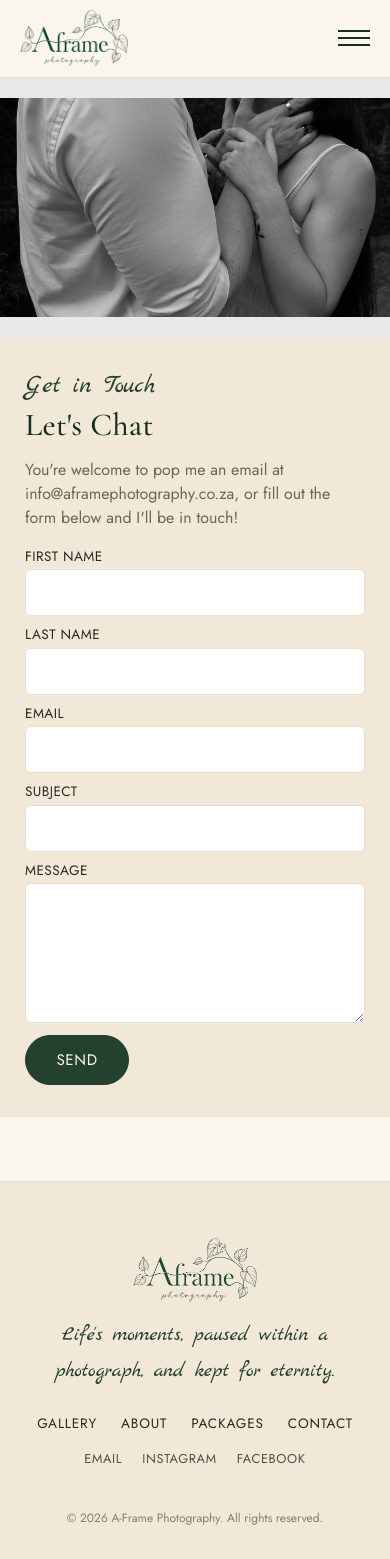
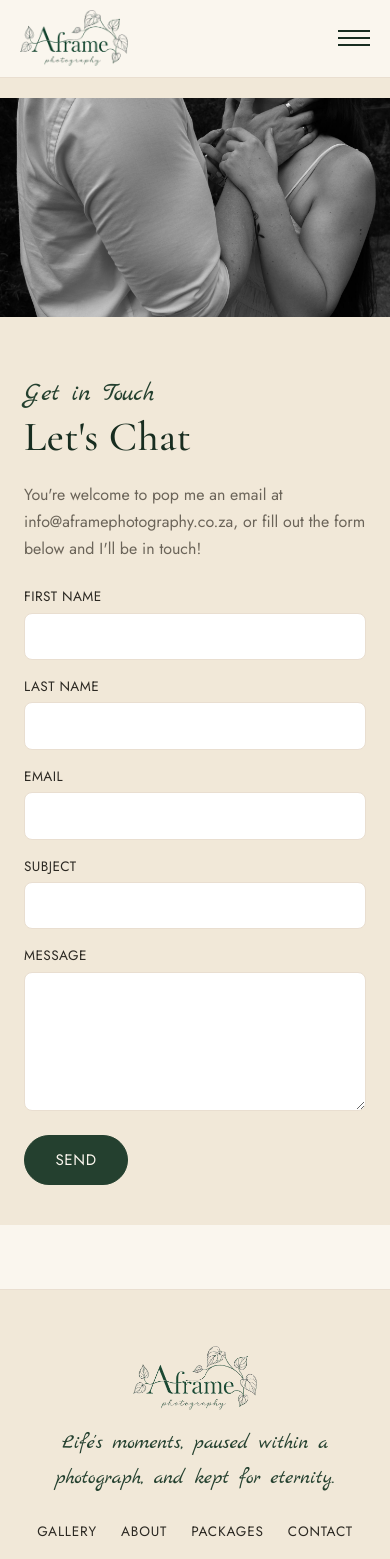
Before and after one commit to alexiadester/aframe-photography, a React (Vite) app: page /contact in a window 390 px wide. Shown: the top 1559 px of the page. Built offline with nearby package versions, Linux system fonts and the light colour scheme.

Commit message:
Fix gallery crop and contact page layout

```diff
--- a/src/pages/Contact.css
+++ b/src/pages/Contact.css
@@ -2,6 +2,17 @@
   display: grid;
   grid-template-columns: 1fr 1fr;
   min-height: 80svh;
+}
+
+.contact__img-wrap {
+  width: 100%;
+  height: 100%;
+  min-height: 420px;
+  background: var(--cream-dark);
+  display: flex;
+  align-items: center;
+  justify-content: center;
+  overflow: hidden;
 }
 
 .contact__img {
@@ -9,8 +20,6 @@
   height: 100%;
   object-fit: contain;
   object-position: center;
-  background: var(--cream-dark);
-  min-height: 420px;
   filter: grayscale(1);
 }
 
@@ -22,44 +31,29 @@
 }
 
 .contact__inner {
-  padding: 1.4rem;
-  max-width: 190px;
+  padding: 3.5rem 2.5rem;
+  max-width: 460px;
   width: 100%;
-  transform: scale(0.85);
-  transform-origin: center;
-}
-
-.contact__inner h1 {
-  font-size: 1.3rem;
-}
-
-.contact__inner .eyebrow {
-  font-size: 1rem;
-}
-
-.contact__inner p {
-  font-size: 0.68rem;
-  line-height: 1.5;
 }
 
 .contact__form {
   display: flex;
   flex-direction: column;
-  gap: 0.5rem;
-  margin-top: 0.75rem;
+  gap: 1rem;
+  margin-top: 1.5rem;
 }
 
 .contact__row {
   display: grid;
-  grid-template-columns: 1fr;
-  gap: 0.5rem;
+  grid-template-columns: 1fr 1fr;
+  gap: 1rem;
 }
 
 .contact__form label {
   display: flex;
   flex-direction: column;
-  gap: 0.2rem;
-  font-size: 0.55rem;
+  gap: 0.4rem;
+  font-size: 0.85rem;
   letter-spacing: 0.03em;
   text-transform: uppercase;
   color: var(--text);
@@ -68,10 +62,10 @@
 .contact__form input,
 .contact__form textarea {
   font-family: var(--sans);
-  font-size: 0.68rem;
-  padding: 0.4em 0.55em;
+  font-size: 1rem;
+  padding: 0.7em 0.9em;
   border: 1px solid var(--blush);
-  border-radius: 6px;
+  border-radius: 8px;
   background: var(--white);
   color: var(--text);
   text-transform: none;
@@ -85,22 +79,20 @@
 }
 
 .contact__form button {
-  margin-top: 0.3rem;
+  margin-top: 0.5rem;
   align-self: flex-start;
-  padding: 0.5em 1.2em;
-  font-size: 0.65rem;
 }
 
 .contact__success {
-  margin-top: 0.75rem;
+  margin-top: 1.5rem;
   font-family: var(--serif);
-  font-size: 1rem;
+  font-size: 1.3rem;
   color: var(--forest);
 }
 
 .contact__error {
   color: #a33;
-  font-size: 0.6rem;
+  font-size: 0.9rem;
 }
 
 .hidden-field {
@@ -112,7 +104,7 @@
     grid-template-columns: 1fr;
   }
 
-  .contact__img {
+  .contact__img-wrap {
     min-height: 260px;
   }
 
@@ -121,35 +113,6 @@
   }
 
   .contact__inner {
-    max-width: 340px;
-    transform: none;
-    padding: 2rem 0;
-  }
-
-  .contact__inner h1 {
-    font-size: 2rem;
-  }
-
-  .contact__inner .eyebrow {
-    font-size: 1.6rem;
-  }
-
-  .contact__inner p {
-    font-size: 1rem;
-  }
-
-  .contact__form label {
-    font-size: 0.85rem;
-  }
-
-  .contact__form input,
-  .contact__form textarea {
-    font-size: 1rem;
-    padding: 0.7em 0.9em;
-  }
-
-  .contact__form button {
-    font-size: 0.95rem;
-    padding: 0.85em 2em;
+    padding: 2.5rem 1.5rem;
   }
 }
--- a/src/pages/Contact.tsx
+++ b/src/pages/Contact.tsx
@@ -42,7 +42,9 @@
   return (
     <section className="contact">
       <div className="contact__grid">
-        <img src={contactImg} alt="" className="contact__img" />
+        <div className="contact__img-wrap">
+          <img src={contactImg} alt="" className="contact__img" />
+        </div>
 
         <div className="contact__panel">
           <div className="container contact__inner">
--- a/src/pages/Gallery.css
+++ b/src/pages/Gallery.css
@@ -32,7 +32,7 @@
 }
 
 .gallery-grid__item img.crop-top {
-  aspect-ratio: 1091 / 750;
+  aspect-ratio: 1091 / 1140;
   object-fit: cover;
   object-position: top;
 }
--- a/src/pages/Home.css
+++ b/src/pages/Home.css
@@ -94,7 +94,7 @@
 }
 
 .gallery-teaser__grid img.crop-top {
-  object-position: top;
+  object-position: center 20%;
 }
 
 .cta {
```
